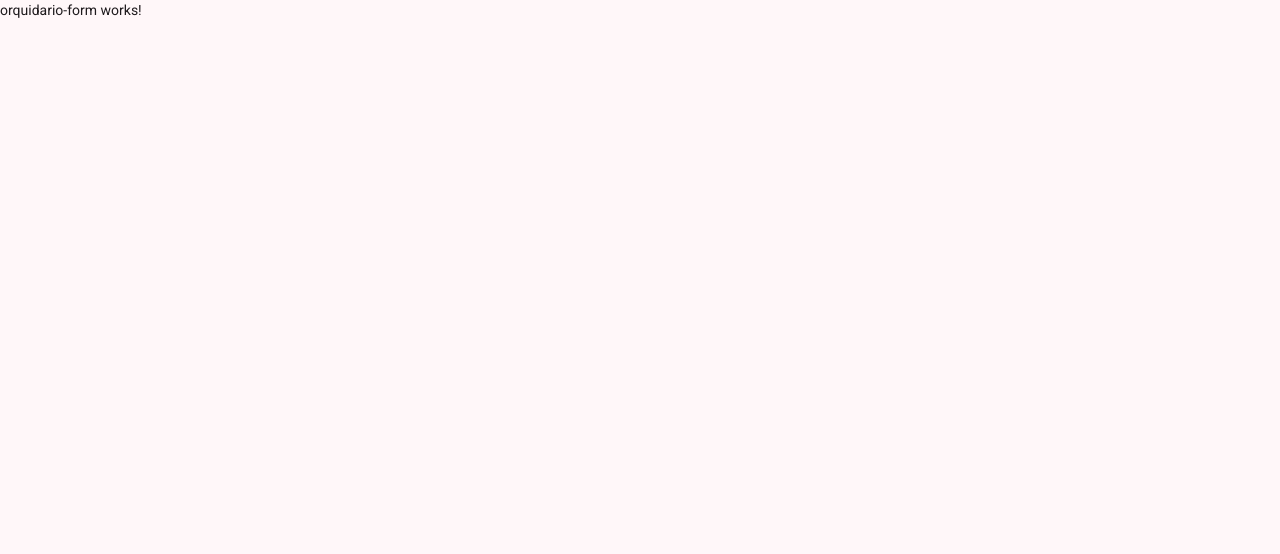
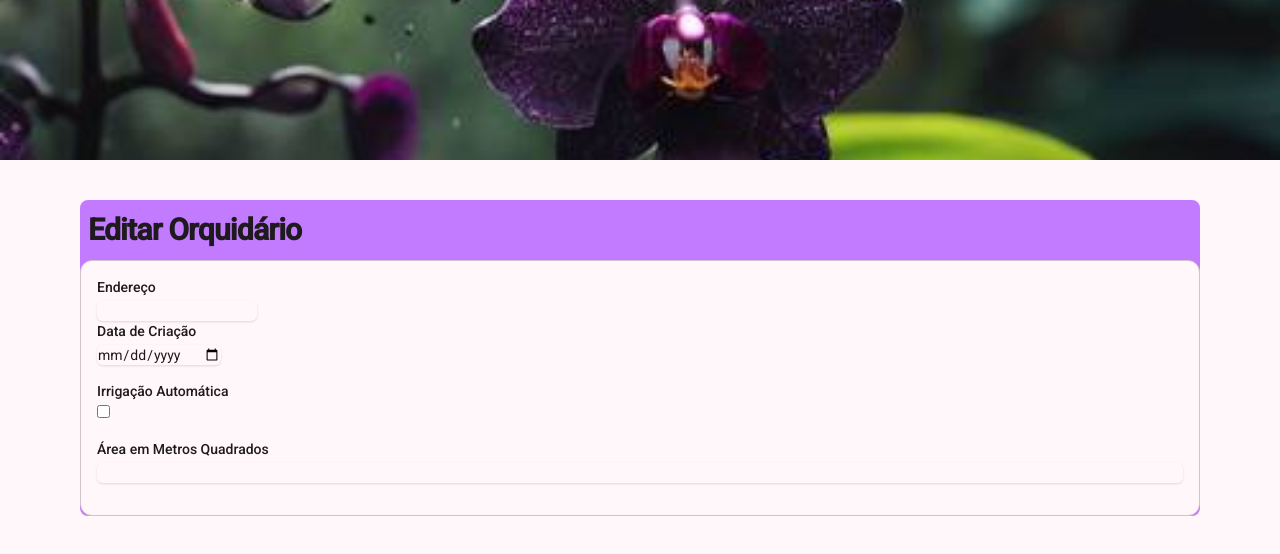
Before and after one commit to michel475/Associacao-De-Orquidofilia, an Angular app: page /orquidario/criar in a window 1280 px wide. Shown: the top 554 px of the page. Built offline with nearby package versions, Linux system fonts and the light colour scheme.

Commit message:
início de criação do formulário de criação/edição de orquidário

```diff
--- a/src/app/orquidario-form/orquidario-form.html
+++ b/src/app/orquidario-form/orquidario-form.html
@@ -1 +1,26 @@
-<p>orquidario-form works!</p>
+<img src="/orquidea.png" alt="Imagem de uma orquídea" class="w-full h-40 object-cover">
+
+<div class="mx-20 mt-10 bg-purple-400 rounded-lg">
+    <h1 class="text-3xl px-2 py-3 font-extrabold tracking-tight text-foreground animate-fade-in">
+        {{ orquidario ? 'Editar Orquidário' : 'Criar Orquidário' }}
+    </h1>
+    <mat-card class="listagem p-4 bg-purple-300" appearance="outlined">
+        <form (ngSubmit)="enviarFormulario()">
+            <div class="mb-4">
+                <label for="endereco" class="block text-sm font-medium text-muted-foreground">Endereço</label>
+                <input id="endereco" type="text" [(ngModel)]="orquidario.endereco" name="endereco" required class="mt-1 block rounded-md border-gray-300 shadow-sm focus:border-primary focus:ring focus:ring-primary/50">
+                <label for="dataCriacao" class="block text-sm font-medium text-muted-foreground">Data de Criação</label>
+                <input id="dataCriacao" type="date" [(ngModel)]="orquidario.dataCriacao" name="dataCriacao" required class="mt-1 block rounded-md border-gray-300 shadow-sm focus:border-primary focus:ring focus:ring-primary/50">
+            </div>
+            <div class="mb-4">
+                <label for="irrigadoAuto" class="block text-sm font-medium text-muted-foreground">Irrigação Automática</label>
+                <input id="irrigadoAuto" type="checkbox" [(ngModel)]="orquidario.irrigadoAuto" name="irrigadoAuto" class="mt-1">
+            </div>
+            <div class="mb-4">
+                <label for="areaMQuadrados" class="block text-sm font-medium text-muted-foreground">Área em Metros Quadrados</label>
+                <input id="areaMQuadrados" type="number" [(ngModel)]="orquidario.areaMQuadrados" name="areaMQuadrados" required class="mt-1 block w-full rounded-md border-gray-300 shadow-sm focus:border-primary focus:ring focus:ring-primary/50">
+            </div>
+
+        </form>
+    </mat-card>
+</div>
--- a/src/app/orquidario-form/orquidario-form.ts
+++ b/src/app/orquidario-form/orquidario-form.ts
@@ -1,9 +1,31 @@
 import { Component } from '@angular/core';
+import { CommonModule } from '@angular/common';
+import { MatFormFieldModule } from '@angular/material/form-field';
+import { MatInputModule } from '@angular/material/input';
+import { MatButtonModule } from '@angular/material/button';
+import { MatCard } from '@angular/material/card';
+import { Orquidario } from '../orquidario-list/model/orquidario';
+import { FormsModule } from '@angular/forms';
 
 @Component({
   selector: 'app-orquidario-form',
-  imports: [],
+  imports: [
+    CommonModule,
+    FormsModule,
+    MatFormFieldModule,
+    MatInputModule,
+    MatButtonModule,
+    MatCard
+],
   templateUrl: './orquidario-form.html',
   styleUrl: './orquidario-form.css',
 })
-export class OrquidarioForm {}
+export class OrquidarioForm {
+  orquidario: Orquidario = new Orquidario();
+
+  constructor() {}
+
+  enviarFormulario() {
+    console.log(this.orquidario);
+  }
+}
```
Also changed, not shown: public/orquidea.png (added).
